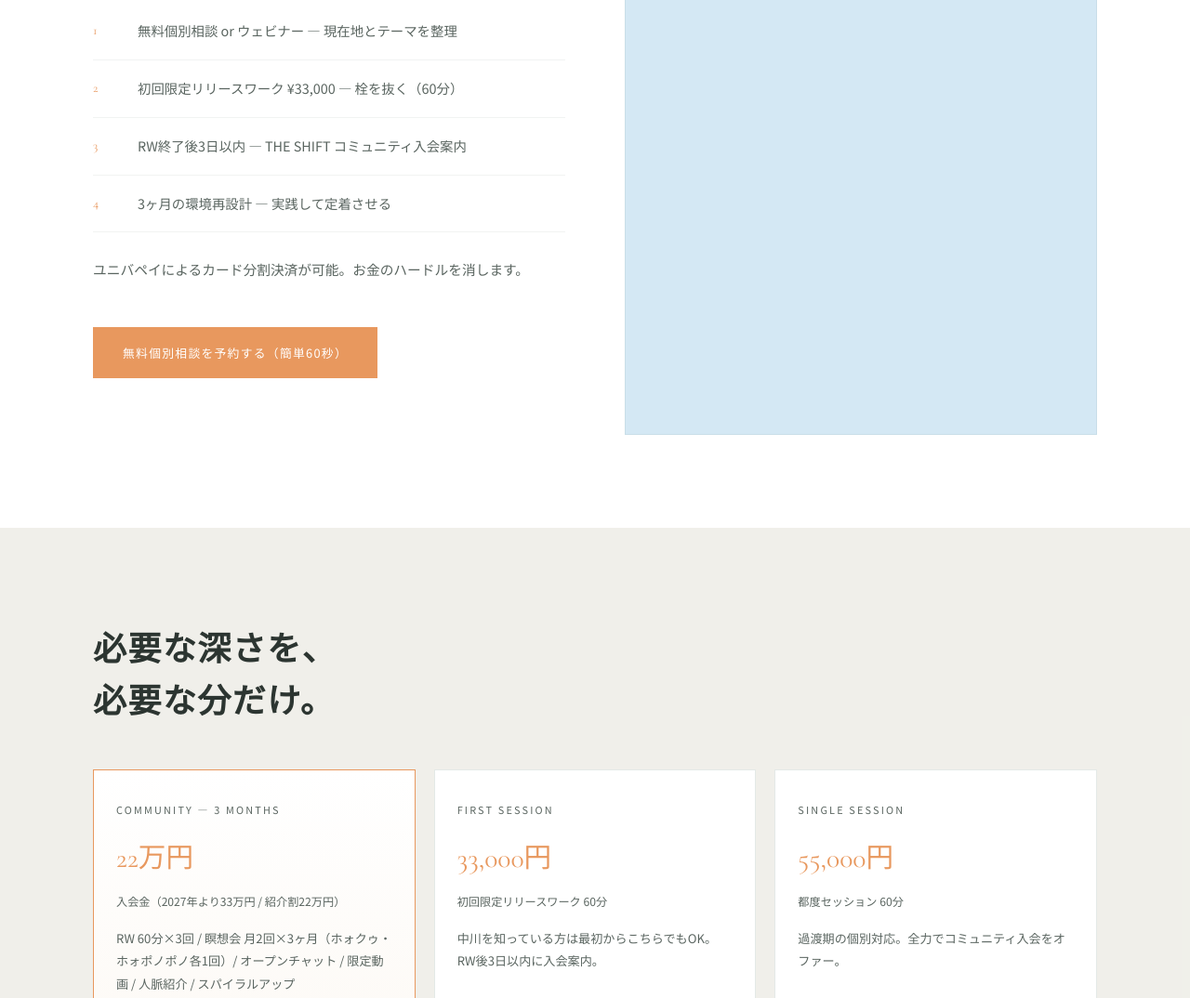
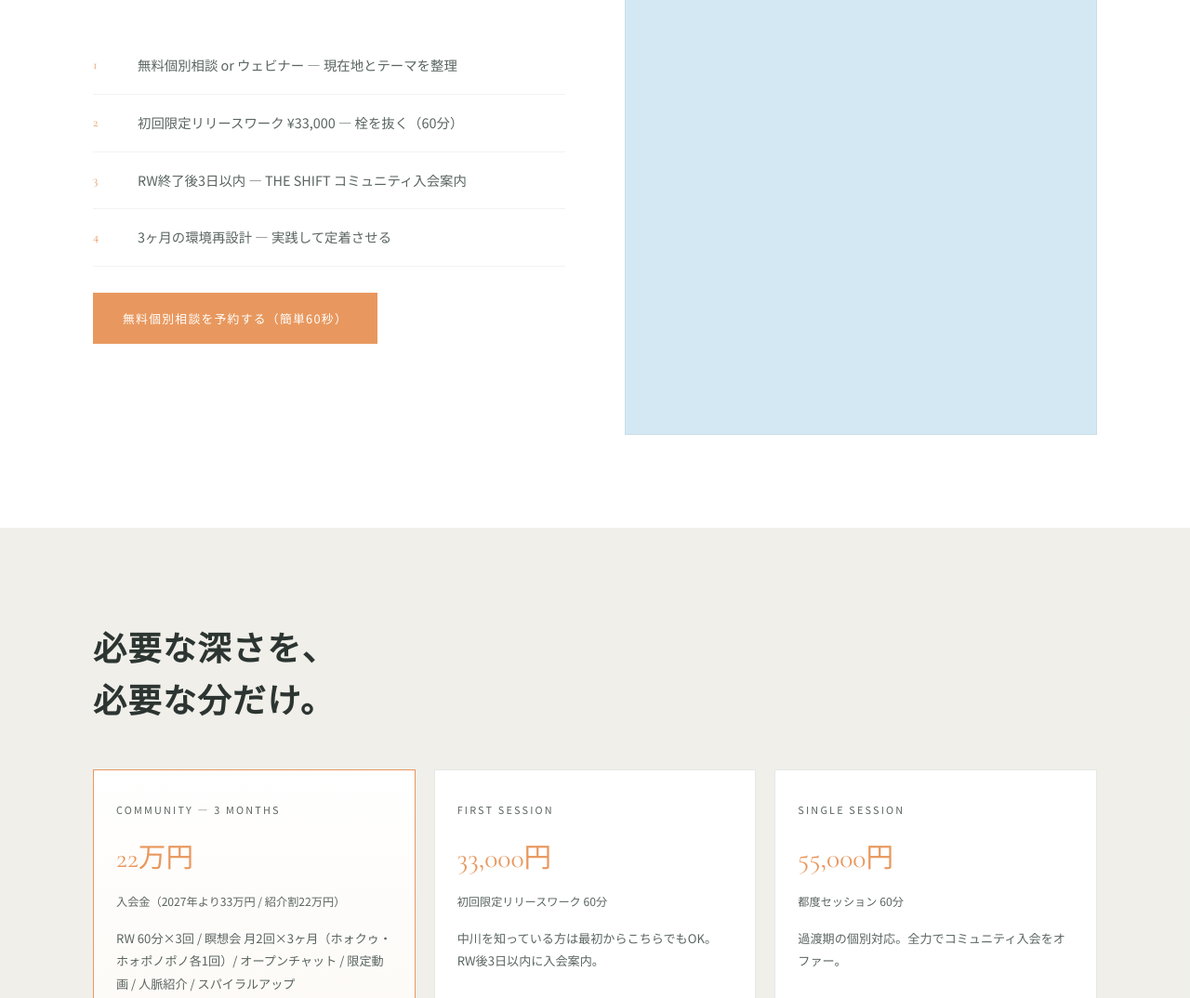
Before and after one commit to neurovitalityrevival-lang/skill-monetize-School, a website: page index.html in a window 1280 px wide. Shown: the part 5326-6400 px from the top of the page at 93% size. Drawn offline with nearby package versions, Linux system fonts and the light colour scheme.

Commit message:
参加の流れセクションからユニバペイの文言を削除
Co-authored-by: Cursor <cursoragent@cursor.com>

```diff
--- a/index.html
+++ b/index.html
@@ -348,7 +348,6 @@ section{padding:100px 40px}
         <li>RW終了後3日以内 — THE SHIFT コミュニティ入会案内</li>
         <li>3ヶ月の環境再設計 — 実践して定着させる</li>
       </ol>
-      <p class="body-text" style="margin-top:24px">ユニバペイによるカード分割決済が可能。お金のハードルを消します。</p>
       <a href="booking.html" class="cta-primary">無料個別相談を予約する（簡単60秒）</a>
     </div>
     <div class="split-visual">
```
